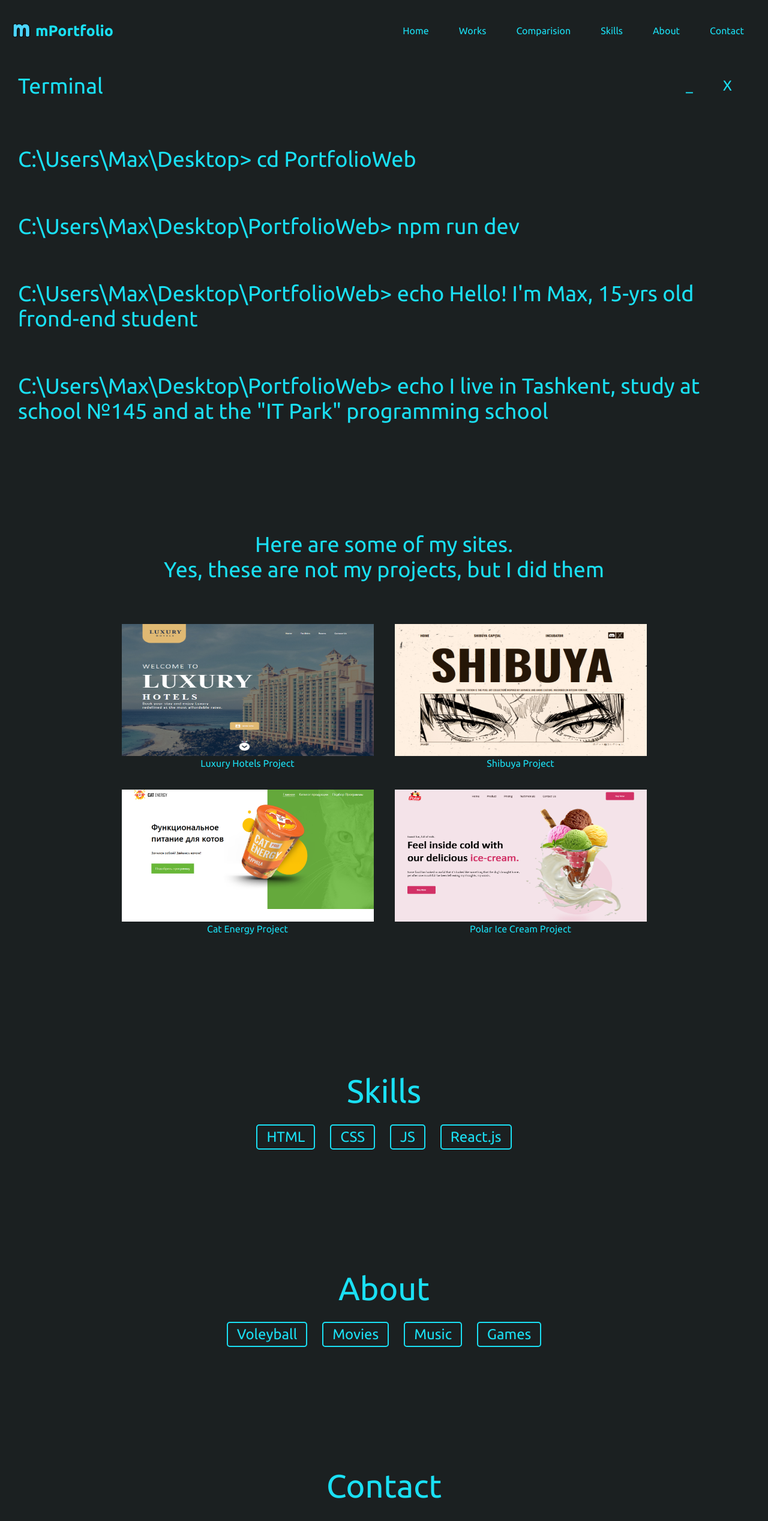
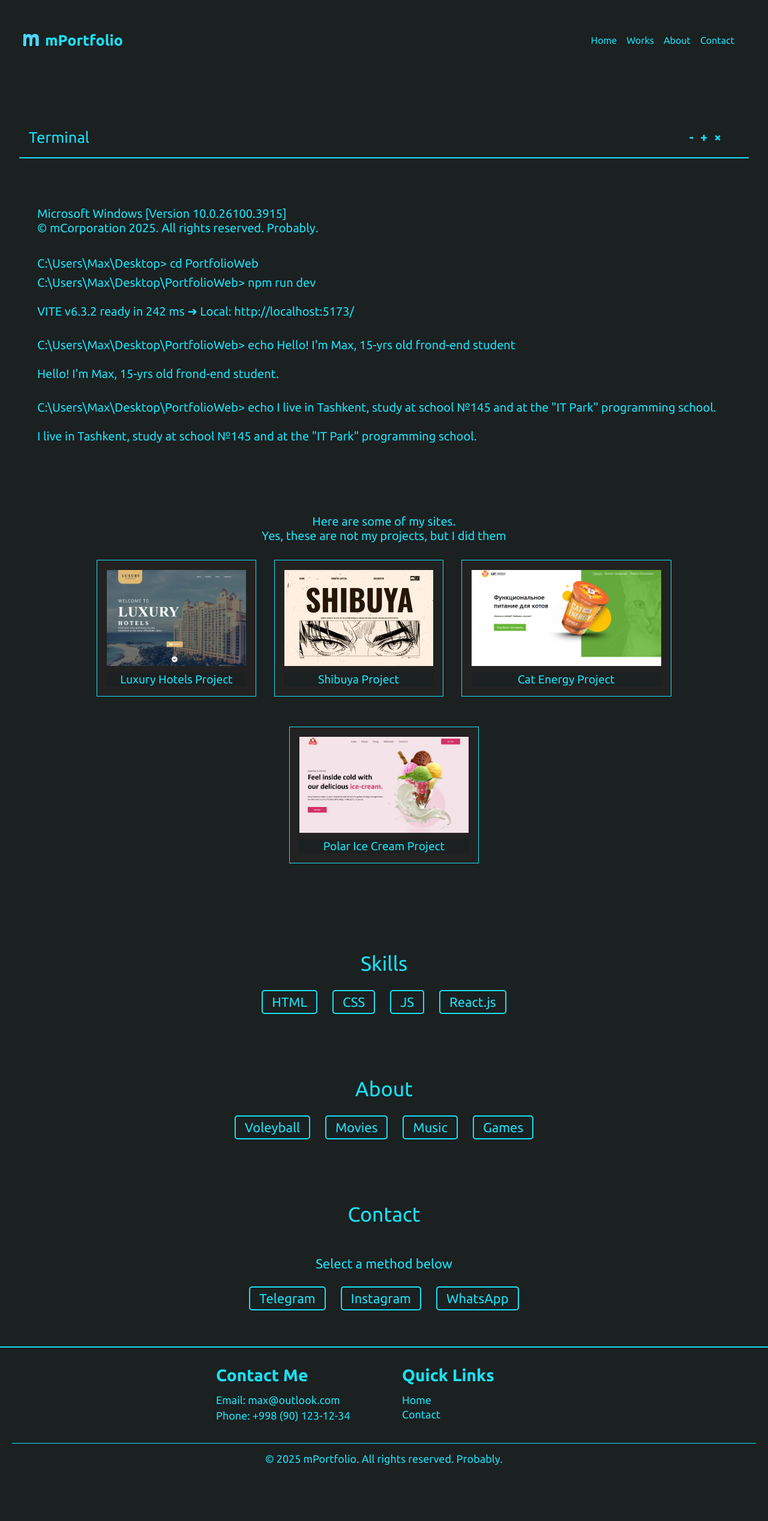
Before and after one commit to maximbrail/mPortfolio-site, a React (Vite) app: page / in a window 1280 px wide. Shown: the top 2535 px of the page at 60% size. After the commit the page ends 2477 px from the top, so only its background shows below. Built offline with nearby package versions, Linux system fonts and the light colour scheme; a web font is replaced by a local one.

Commit message:
Add files via upload

```diff
--- a/package.json
+++ b/package.json
@@ -12,7 +12,7 @@
   "dependencies": {
     "react": "^19.0.0",
     "react-dom": "^19.0.0",
-    "react-router-dom": "^7.5.1"
+    "react-router-dom": "^7.6.0"
   },
   "devDependencies": {
     "@eslint/js": "^9.21.0",
--- a/src/Components/FooterCom.jsx
+++ b/src/Components/FooterCom.jsx
@@ -7,8 +7,8 @@ export const FooterCom = () => {
       <div className="footer-container">
         <div className="footer-section">
           <h2>Contact Me</h2>
-          <p>Email: pirog7000@gmail.com</p>
-          <p>Phone: +998 (93) 394-45-81</p>
+          <p>Email: max@outlook.com</p>
+          <p>Phone: +998 (90) 123-12-34</p>
         </div>
 
         <div className="footer-section right">
--- a/src/Components/HeaderCom.jsx
+++ b/src/Components/HeaderCom.jsx
@@ -1,61 +1,86 @@
-import React from 'react'
-import './styleCom.css'
-import Prj1 from '../Assets/project1.png'
-import Prj2 from '../Assets/project2.png'
-import Prj3 from '../Assets/project3.png'
-import Prj4 from '../Assets/project4.png'
+import React from "react";
+import "./styleCom.css";
+import Prj1 from "../Assets/project1.png";
+import Prj2 from "../Assets/project2.png";
+import Prj3 from "../Assets/project3.png";
+import Prj4 from "../Assets/project4.png";
 
 export const HeaderCom = () => {
   return (
-
-        <div className='header-obsh'>
-
-            <div className='header3'>
-                <h1 className='header-title2'>Terminal</h1>
-
-                <div className='window-controls'>
-                    <h2>_</h2>
-                    <h2>X</h2>
+    <div className="header-obsh">
+      <div className="header3">
+        <h1 className="header-title2">Terminal</h1>
+        <div className="window-controls">
+          <div className="window-btn">-</div>
+          <div className="window-btn">+</div>
+          <div className="window-btn">×</div>
         </div>
       </div>
 
-            <div className='header'>
-                <h1 className='header-title'>C:\Users\Max\Desktop{'>'} cd PortfolioWeb</h1>
-                <h1 className='header-title'>C:\Users\Max\Desktop\PortfolioWeb{'>'} npm run dev</h1>
-                <h1 className='header-title'>C:\Users\Max\Desktop\PortfolioWeb{'>'} echo Hello! I'm Max, 15-yrs old frond-end student</h1>
-                <h1 className='header-title'>C:\Users\Max\Desktop\PortfolioWeb{'>'} echo I live in Tashkent, study at school №145 and at the "IT Park" programming school</h1>
+      <div className="header">
+        <header className="podtitles">
+        <h1 className="header-title header-title3">
+            Microsoft Windows [Version 10.0.26100.3915]
+            <br/>
+        &copy; mCorporation 2025. All rights reserved. Probably.
+        </h1>
+        </header>
+
+        <h1 className="header-title">
+          C:\Users\Max\Desktop{">"} cd PortfolioWeb
+        </h1>
+        <h1 className="header-title">
+          C:\Users\Max\Desktop\PortfolioWeb{">"} npm run dev
+          <br/>
+          <br/>
+          VITE v6.3.2  ready in 242 ms
+        ➜  Local:   http://localhost:5173/
+        </h1>
+        <h1 className="header-title">
+          <br/>
+          C:\Users\Max\Desktop\PortfolioWeb{">"} echo Hello! I'm Max, 15-yrs old
+          frond-end student
+          <br/>
+          <br/>
+          Hello! I'm Max, 15-yrs old frond-end student.
+        </h1>
+        <h1 className="header-title">
+          <br/>
+          C:\Users\Max\Desktop\PortfolioWeb{">"} echo I live in Tashkent, study
+          at school №145 and at the "IT Park" programming school.
+          <br/>
+          <br/>
+          I live in Tashkent, study
+          at school №145 and at the "IT Park" programming school.
+        </h1>
       </div>
 
-
-
-            <div className='header header2'>
-                <h2 className='header-title'>Here are some of my sites. <br/>
-                Yes, these are not my projects, but I did them</h2>
+      <div className="header header2">
+        <h2 className="header-title">
+          Here are some of my sites. <br />
+          Yes, these are not my projects, but I did them
+        </h2>
         <div className="cards">
-                    <div className='card'>
+          <div className="card">
             <img src={Prj1} alt="" className="card-img" />
-                        <p className='card-title'>Luxury Hotels Project</p>
+            <p className="card-title">Luxury Hotels Project</p>
           </div>
-                    <div className='card'>
+          <div className="card">
             <img src={Prj2} alt="" className="card-img" />
-                        <p className='card-title'>Shibuya Project</p>
+            <p className="card-title">Shibuya Project</p>
           </div>
-                    <div className='card'>
+          <div className="card">
             <img src={Prj3} alt="" className="card-img" />
-                        <p className='card-title'>Cat Energy Project</p>
+            <p className="card-title">Cat Energy Project</p>
           </div>
-                    <div className='card'>
+          <div className="card">
             <img src={Prj4} alt="" className="card-img" />
-                        <p className='card-title'>Polar Ice Cream Project</p>
+            <p className="card-title">Polar Ice Cream Project</p>
           </div>
         </div>
       </div>
     </div>
+  );
+};
 
-
-
-
-    )
-}
-
-export default HeaderCom
+export default HeaderCom;
--- a/src/Components/MainCom.jsx
+++ b/src/Components/MainCom.jsx
@@ -1,40 +1,95 @@
-import React from "react";
+import React, { useState } from "react";
 import "./styleCom.css";
 
 export const MainCom = () => {
+    const [activeSkill, setActiveSkill] = useState("");
+    const [activeAbout, setActiveAbout] = useState("");
+    const [activeContact, setActiveContact] = useState("");
+
+    const toggleSkill = (item) => {
+        setActiveSkill(prev => (prev === item ? "" : item));
+    };
+
+    const toggleAbout = (item) => {
+        setActiveAbout(prev => (prev === item ? "" : item));
+    };
+
+    const toggleContact = (item) => {
+        setActiveContact(prev => (prev === item ? "" : item));
+    };
+
     return (
         <div className="main-obsh">
+            {/* SKILLS */}
             <div className="main">
                 <h1 className="main-title">Skills</h1>
-
                 <div className="main-btns">
-                    <button className="main-btn">HTML</button>
-                    <button className="main-btn">CSS</button>
-                    <button className="main-btn">JS</button>
-                    <button className="main-btn">React.js</button>
+                    {["HTML", "CSS", "JS", "React.js"].map((skill) => (
+                        <button
+                            className="main-btn"
+                            key={skill}
+                            onClick={() => toggleSkill(skill)}
+                        >
+                            {skill}
+                        </button>
+                    ))}
                 </div>
+                {activeSkill && (
+                    <div className="info-box">
+                        {activeSkill === "HTML" && <p>I use HTML to write website layouts</p>}
+                        {activeSkill === "CSS" && <p>I use CSS to write styles for the site</p>}
+                        {activeSkill === "JS" && <p>I use JS to write scripts for the site</p>}
+                        {activeSkill === "React.js" && <p>I use React and Vite because they are very convenient</p>}
+                    </div>
+                )}
             </div>
 
+            {/* ABOUT */}
             <div className="main">
                 <h1 className="main-title">About</h1>
-
                 <div className="main-btns">
-                    <button className="main-btn">Voleyball</button>
-                    <button className="main-btn">Movies</button>
-                    <button className="main-btn">Music</button>
-                    <button className="main-btn">Games</button>
+                    {["Voleyball", "Movies", "Music", "Games"].map((item) => (
+                        <button
+                            className="main-btn"
+                            key={item}
+                            onClick={() => toggleAbout(item)}
+                        >
+                            {item}
+                        </button>
+                    ))}
                 </div>
+                {activeAbout && (
+                    <div className="info-box">
+                        {activeAbout === "Voleyball" && <p>I like to play volleyball, but I play it at school</p>}
+                        {activeAbout === "Movies" && <p>I rarely watch movies, but my favorite is "A Minecraft Movie"</p>}
+                        {activeAbout === "Music" && <p>I started getting into Eurovision, so I like music from there</p>}
+                        {activeAbout === "Games" && <p>I like sandboxes like Minecraft</p>}
+                    </div>
+                )}
             </div>
 
+            {/* CONTACT */}
             <div className="main2">
                 <h1 className="main-title">Contact</h1>
                 <h2 className="main-podtitle">Select a method below</h2>
-
                 <div className="main-btns">
-                    <button className="main-btn">Telegram</button>
-                    <button className="main-btn">Instagram</button>
-                    <button className="main-btn">WhatsApp</button>
+                    {["Telegram", "Instagram", "WhatsApp"].map((platform) => (
+                        <button
+                            className="main-btn"
+                            key={platform}
+                            onClick={() => toggleContact(platform)}
+                        >
+                            {platform}
+                        </button>
+                    ))}
                 </div>
+                {activeContact && (
+                    <div className="info-box">
+                        {activeContact === "Telegram" && <p>Telegram: @ChillitChel</p>}
+                        {activeContact === "Instagram" && <p>Instagram: @vmagent</p>}
+                        {activeContact === "WhatsApp" && <p>WhatsApp: +998 90 123-12-34</p>}
+                    </div>
+                )}
             </div>
         </div>
     );
--- a/src/Components/NavCom.jsx
+++ b/src/Components/NavCom.jsx
@@ -1,28 +1,35 @@
-import React from 'react'
+import React, { useState } from 'react'
 import './styleCom.css'
 import { Link } from 'react-router-dom'
 import Logo from '../Assets/logo.png'
 
 export const NavCom = () => {
+  const [menuOpen, setMenuOpen] = useState(false)
+
   return (
     <div className='nav'>
-        <div className='nav-logo'>
-        <img className='nav-logo-img' src={Logo} alt='msite'/>
-        <Link to='/' className='nav-logo-title'>mPortfolio</Link>
-        </div>
+      <div className='nav-logo'>
 
-        <div className='nav-links'>
-            <Link to="/">Home</Link>
-            <Link to="/works">Works</Link>
-            <Link to="/comparision">Comparision</Link>
-            <Link to="/skills">Skills</Link>
-            <Link to="/about">About</Link>
-            <Link to="/contact">Contact</Link>
-        </div>
+        <Link to='/' className='nav-logo-title'>
+        <img className='nav-logo-img' src={Logo} alt='msite' />
+        mPortfolio
+        </Link>
+      </div>
 
+      <div className={`nav-links ${menuOpen ? 'open' : ''}`}>
+        <Link to="/" onClick={() => setMenuOpen(false)}>Home</Link>
+        <Link to="/works" onClick={() => setMenuOpen(false)}>Works</Link>
+        <Link to="/about" onClick={() => setMenuOpen(false)}>About</Link>
+        <Link to="/contact" onClick={() => setMenuOpen(false)}>Contact</Link>
+      </div>
+
+      <div className='burger' onClick={() => setMenuOpen(!menuOpen)}>
+        <div className={`bar ${menuOpen ? 'open' : ''}`}></div>
+        <div className={`bar ${menuOpen ? 'open' : ''}`}></div>
+        <div className={`bar ${menuOpen ? 'open' : ''}`}></div>
+      </div>
     </div>
   )
 }
 
-
 export default NavCom
--- a/src/Components/styleCom.css
+++ b/src/Components/styleCom.css
@@ -4,7 +4,7 @@
   width: 42px;
 }
 
-.nav-logo {
+.nav-logo a{
   display: flex;
   align-items: center;
   gap: 2px;
@@ -23,6 +23,10 @@
   align-items: center;
   margin: 10px;
   margin-top: 30px;
+  padding: 1rem;
+  color: #1ae0f4;
+  position: relative;
+  z-index: 10;
 }
 
 .nav-links {
@@ -30,6 +34,7 @@
   align-items: center;
   gap: 50px;
   margin-right: 30px;
+  gap: 1rem;
 
   a {
     text-decoration: none;
@@ -41,31 +46,58 @@
   }
 }
 
+.nav-links a {
+  color: #1ae0f4;
+  text-decoration: none;
+}
+
+.burger {
+  display: none;
+  flex-direction: column;
+  gap: 5px;
+  cursor: pointer;
+}
+
+.burger .bar {
+  width: 25px;
+  height: 3px;
+  background-color: #1ae0f4;
+  transition: all 0.3s ease;
+}
+
+@media (max-width: 768px) {
+  .burger {
+    display: flex;
+  }
+
+  .nav-links {
+    flex-direction: column;
+    align-items: flex-start;
+    position: absolute;
+    top: 100%;
+    right: 0;
+    width: 200px;
+    padding: 1rem;
+    display: none;
+    z-index: 9;
+    box-shadow: 0 4px 8px rgba(0, 0, 0, 0.3);
+  }
+
+  .nav-links.open {
+    display: flex;
+  }
+
+  .nav-links a {
+    padding: 0.5rem 0;
+    width: 100%;
+  }
+}
+
 /* header */
 
 .header {
   padding: 30px;
   margin-top: 50px;
-}
-
-.window-controls {
-  display: flex;
-  align-items: center;
-  gap: 50px;
-  margin-right: 30px;
-
-  h2{
-    cursor: pointer;
-  }
-}
-
-.header3 {
-  display: flex;
-  justify-content: space-between;
-  margin: 30px;
-  margin-top: 50px;
-  text-align: center;
-  align-items: center;
 }
 
 .header2 {
@@ -74,49 +106,139 @@
   }
 }
 
-.header-title2{
-  font-size: 36px;
+.header-obsh {
+  padding: 2rem;
+  color: #1ae0f4;
+}
+
+.header3 {
+  display: flex;
+  justify-content: space-between;
+  text-align: center;
+  align-items: center;
+  padding: 0.5rem 1rem;
+  margin-top: 50px;
+  position: relative;
+  height: 50px;
+  border-bottom: 2px solid #1ae0f4;
+}
+
+.header-title2 {
+  font-size: clamp(1.2rem, 2vw, 2rem);
+  color: #1ae0f4;
+  margin: 0;
+
+  .header {
+    padding: 1rem;
+    margin-top: 1rem;
+  }
 }
 
 .header-title {
-  font-size: 36px;
-  margin-bottom: 70px;
+  font-size: clamp(0.707rem, 2.0vw, 1.25rem);
+  margin-bottom: 0.5rem;
+}
+
+.header-title3 {
+  margin-bottom: 35px;
+}
+
+.window-controls {
+  display: flex;
+  align-items: center;
+  margin-right: 30px;
+  gap: 0.7rem;
+
+  h2 {
+    cursor: pointer;
+  }
+}
+
+.window-btn {
+  font-size: 1.3rem;
+  color: #1ae0f4;
+  cursor: pointer;
+  user-select: none;
+  font-weight: bold;
+}
+
+.window-btn {
+  font-size: 1.3rem;
+  color: #1ae0f4;
+  cursor: pointer;
+  user-select: none;
+  font-weight: bold;
 }
 
 .cards {
   display: flex;
+  justify-content: center;
+  align-items: center;
   flex-wrap: wrap;
-  align-items: center;
-  justify-content: center;
-  gap: 35px;
+  gap: 30px;
 }
 
 .card {
+  background-color: #222;
+  border: 1px solid #1ae0f4;
+  padding: 1rem;
+  text-align: center;
   cursor: pointer;
-  transition: 0.3s all ease-out;
+  margin-top: 20px;
+  transition: all 0.2s;
 }
 
 .card:hover {
-  transform: translateY(-15px);
+  transform: translateY(-10px);
 }
 
 .card-img {
-  width: 420px;
-  height: 220px;
+  width: 100%;
+  height: auto;
+  max-height: 160px;
+  object-fit: cover;
+  margin-bottom: 0.5rem;
 }
 
 .card-title {
-  text-align: center;
+  font-size: clamp(0.9rem, 2vw, 1.2rem);
+  color: #1ae0f4;
 }
 
 /* main */
 
-.main {
-  margin: 200px 0;
+.main-obsh {
+  display: flex;
+  flex-direction: column;
+  align-items: center;
+  padding: 20px;
 }
 
+.main,
 .main2 {
-  margin: 200px 0;
+  width: 100%;
+  max-width: 600px;
+  margin: 20px 0;
+  display: flex;
+  flex-direction: column;
+  justify-content: center;
+  text-align: center;
+  background-color: #1b2021;
+  border-radius: 12px;
+  padding: 20px;
+
+  @media (max-width: 700px){
+    padding: 10px;
+  }
+}
+
+.info-box {
+  margin-top: 15px;
+  padding: 15px;
+  background-color: #1b2021;
+  font-size: 16px;
+  text-align: left;
+  text-align: center;
 }
 
 .main-btns {
@@ -125,16 +247,14 @@
   align-items: center;
   text-align: center;
   gap: 25px;
+  flex-wrap: wrap;
 }
-
-
-
 
 .main-btn {
   display: flex;
   border: 2px solid #1ae0f4;
   border-radius: 5px;
-  font-size: 24px;
+  font-size: clamp(18px, 2.5vw, 22px);
   display: flex;
   align-items: center;
   justify-content: center;
@@ -142,12 +262,12 @@
   text-align: center;
   gap: 10px;
   cursor: pointer;
-  transition: 0.5s background;
+  transition: 0.3s background;
 }
 
 button:hover {
   background-color: #20b4c4;
-  color: #1B2021;
+  color: #1b2021;
 }
 
 .main-img {
@@ -156,37 +276,48 @@ button:hover {
 
 .main-title {
   text-align: center;
-  font-size: 54px;
+  font-size: clamp(26px, 4vw, 34px);
   margin: 25px 0;
 }
 
 .main-podtitle {
   text-align: center;
-  font-size: 34px;
+  font-size: clamp(18px, 2.5vw, 22px);
   margin: 25px 0;
 }
 
+/* footer */
+
 .footer {
-  background-color: #1B2021;
+  background-color: #1b2021;
   text-align: center;
-  padding: 20px;
   border-top: 2px solid #1ae0f4;
+  padding: 30px 20px;
 }
 
 .footer-container {
   display: flex;
-  justify-content: space-between;
+  justify-content: center;
   align-items: flex-start;
   max-width: 800px;
   margin: 0 auto;
+  flex-wrap: wrap;
+  max-width: 1200px;
+  gap: 60px;
 }
 
+
 .footer-section {
+  min-width: 250px;
   text-align: left;
+    @media (max-width: 600px){
+    text-align: center;
+  }
 }
 
 .footer-section h2 {
-  font-size: 18px;
+  font-size: clamp(20px, 3vw, 28px);
+  margin-bottom: 15px;
   font-weight: bold;
 }
 
@@ -196,8 +327,9 @@ button:hover {
 }
 
 .footer-section ul {
-  list-style: none;
-  padding: 0;
+    list-style: none;
+    padding: 0;
+    margin: 0;
 }
 
 .footer-section ul li {
@@ -215,52 +347,62 @@ button:hover {
 .footer-divider {
   border: none;
   border-top: 1px solid #1ae0f4;
-  margin: 10px 0;
+  margin: 30px 0 15px;
 }
 
+.footer-section p,
+.footer-section li,
 .footer-text {
-  font-size: 14px;
+    font-size: clamp(14px, 2.2vw, 18px);
+    margin: 5px 0;
 }
 
+@media (max-width: 600px) {
+    .footer-container {
+        flex-direction: column;
+        align-items: center;
+        text-align: center;
+    }
 
-/* comparison */
+    .footer-section {
+        text-align: center;
+    }
+}
 
-.comparison-div {
-  margin-top: 100px;
+/* contacts */
+
+.contacts-div{
   display: flex;
   flex-direction: column;
   justify-content: center;
   align-items: center;
-  gap: 20px;
+  gap: 25px;
+  margin: 60px 0;
 }
 
-.comparison-title {
+.contact-input{
+  border: 2px solid #1ae0f4;
+  border-radius: 5px;
+  font-size: clamp(15px, 2.5vw, 20px);
+  padding: 5px 15px;
   text-align: center;
-  font-size: 36px;
 }
 
-.comparison-podtitle {
-  text-align: center;
-  font-size: 32px;
+.contact-input:nth-child(4){
+  padding-bottom: 40px;
 }
 
-.comparison-input {
-  padding: 10px 30px;
-  border: 1px solid #1ae0f4;
-  border-radius: 6px;
+.contact-btn{
+  display: flex;
+  border: 2px solid #1ae0f4;
+  border-radius: 5px;
+  font-size: clamp(18px, 2.5vw, 22px);
+  display: flex;
+  align-items: center;
+  justify-content: center;
+  padding: 5px 55px;
+  text-align: center;
+  gap: 10px;
+  cursor: pointer;
+  transition: 0.3s background;
 }
-
-.comparison-btn {
-  padding: 10px 80px;
-  border: 1px solid #1ae0f4;
-  border-radius: 6px;
-  background-color: #1ae0f4;
-  color: #1B2021;
-  margin-bottom: 50px;
-}
-
-.select-gen {
-  padding: 10px 75px;
-  border: 1px solid #1ae0f4;
-  border-radius: 6px;
-}
--- a/src/Page/About.jsx
+++ b/src/Page/About.jsx
@@ -1,18 +1,13 @@
-import React from 'react'
+import React from "react";
+import MainCom from "../Components/MainCom";
+import "../Components/styleCom.css";
 
 export const About = () => {
-    return (
-        <div className="main">
-            <h1 className="main-title">About</h1>
+  return (
+    <div>
+      <MainCom/>
+    </div>
+  );
+};
 
-            <div className="main-btns">
-                <button className="main-btn">Voleyball</button>
-                <button className="main-btn">Movies</button>
-                <button className="main-btn">Music</button>
-                <button className="main-btn">Games</button>
-            </div>
-        </div>
-    )
-}
-
-export default About
+export default About;
--- a/src/Page/Home.jsx
+++ b/src/Page/Home.jsx
@@ -10,3 +10,5 @@ export const Home = () => {
     </div>
   )
 }
+
+export default Home;
--- a/src/Page/Works.jsx
+++ b/src/Page/Works.jsx
@@ -31,4 +31,4 @@ export const Works = () => {
     )
 }
 
-export default Works
+export default Works;
```
Also changed, not shown: src/App.jsx (+2 -9 lines), src/Page/Contacts.jsx (+70 -9 lines), 1 other file (tests, documents, lock files or other folders). Lines whose indentation alone changed are shown as unchanged.
